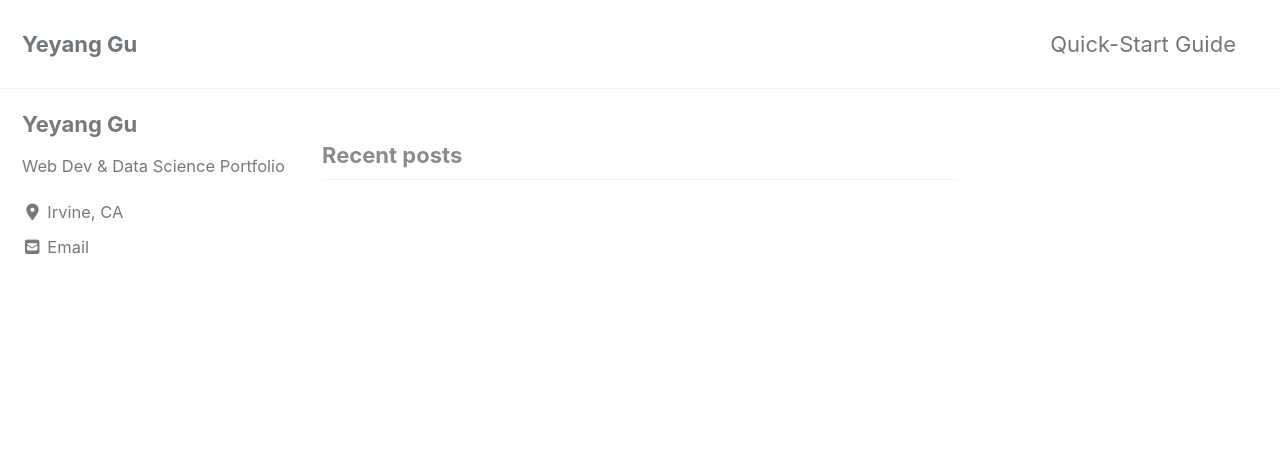
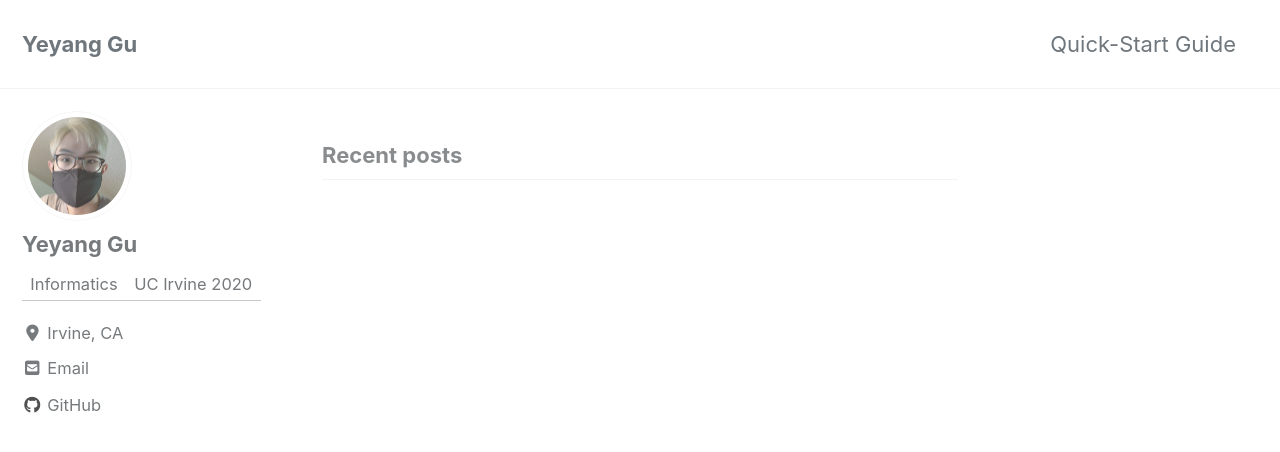
Before and after one commit to yeyanggu/Minimal-Mistakes-Portfolio, a Jekyll site: the page built from index.html, in a window 1280 px wide and 900 px high. Shown: the top 452 px of the window. Built offline with Jekyll 4.4.1, drawn with Linux system fonts in a browser that asks for light colours; cached includes are drawn as plain includes; nearby versions of some CDN libraries; the list of posts is cut into pages by our own code.

Commit message:
Misc updates

```diff
--- a/_config.yml
+++ b/_config.yml
@@ -108,8 +108,8 @@ analytics:
 # Site Author
 author:
   name             : "Yeyang Gu"
-  avatar           : # path of avatar image, e.g. "/assets/images/bio-photo.jpg"
-  bio              : "Web Dev & Data Science Portfolio"
+  avatar           : "/assets/images/bio-photo.jpg"
+  bio              : "Informatics | UC Irvine 2020"
   location         : "Irvine, CA"
   email            : #
   links:
@@ -127,7 +127,7 @@ author:
       # url: "https://facebook.com/"
     - label: "GitHub"
       icon: "fab fa-fw fa-github"
-      # url: "https://github.com/"
+      url: "https://github.com/yeyanggu"
     - label: "Instagram"
       icon: "fab fa-fw fa-instagram"
       # url: "https://instagram.com/"
```
Also changed, not shown: assets/images/bio-photo.jpg (added).
